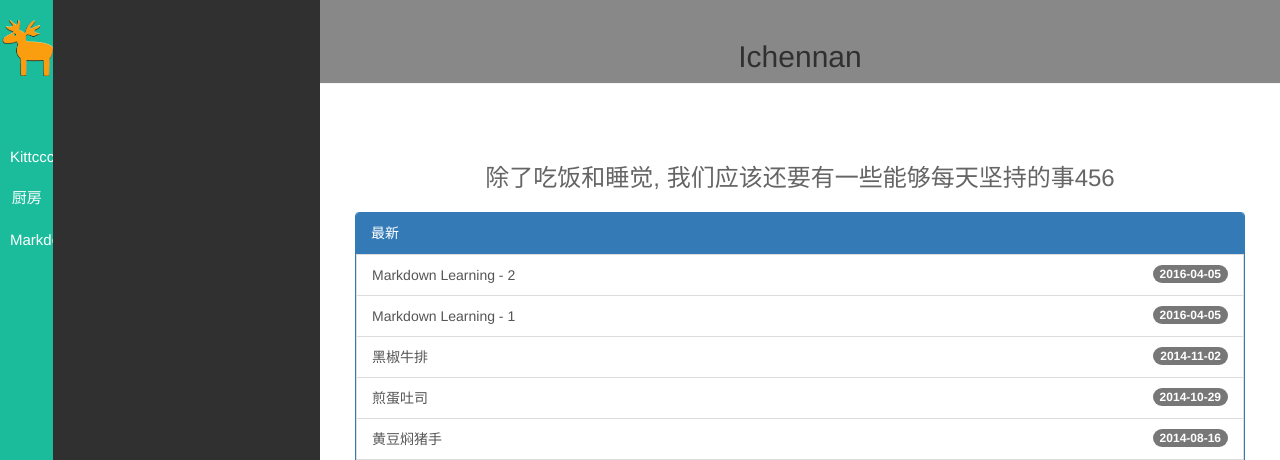
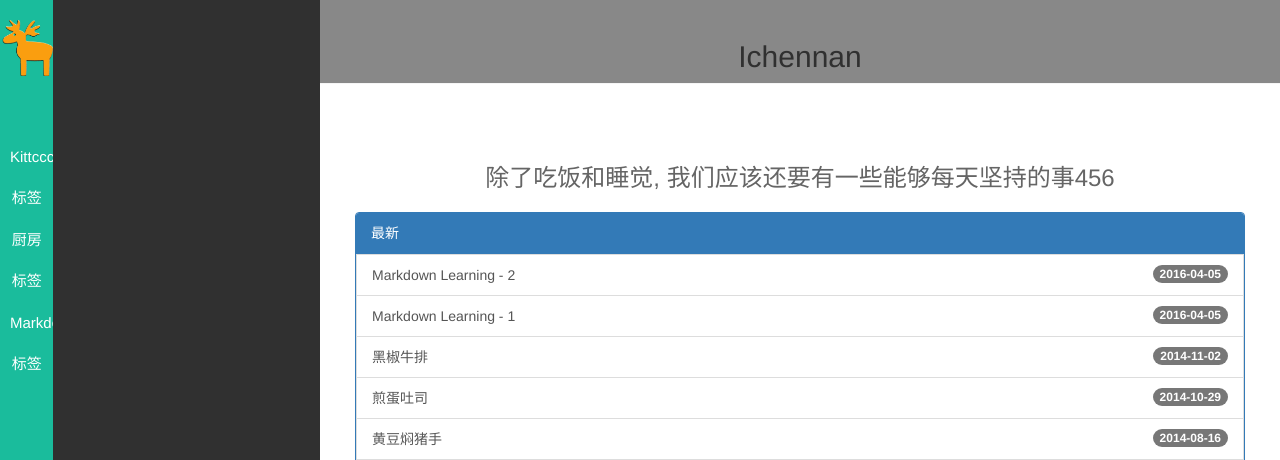
Before and after one commit to ichennan/ichennan.github.io, a Jekyll site: the page built from index.html, in a window 1280 px wide. Shown: the top 460 px of the page. Built offline with Jekyll 4.4.1, drawn with Linux system fonts in a browser that asks for light colours; Markdown is read by kramdown in place of the engine named in the settings; the list of posts is cut into pages by our own code.

```diff
--- a/_includes/navside.html
+++ b/_includes/navside.html
@@ -7,6 +7,7 @@
       <ul class="nav nav-pills nav-stacked">
         {% for category in site.categories %}     <!-- 这里是aside1的读书、生活、科研、技术、绘画-->
          <li><a href="#{{ category | first }}" data-toggle="tab">{{ category[0] }}</a></li>
+        <li><a data-toggle="tab" href="#tags">{{ site.locals.tags }}</a></li>
         {% endfor %}
         <!-- <li><a href="#tags" data-toggle="tab"><i class="fa fa-tags fa-lg"></i></a></li>
         <li><a class="pjaxlink" href="/pages/archive.html"><i class="fa fa-archive fa-lg"></i></a></li>
```
